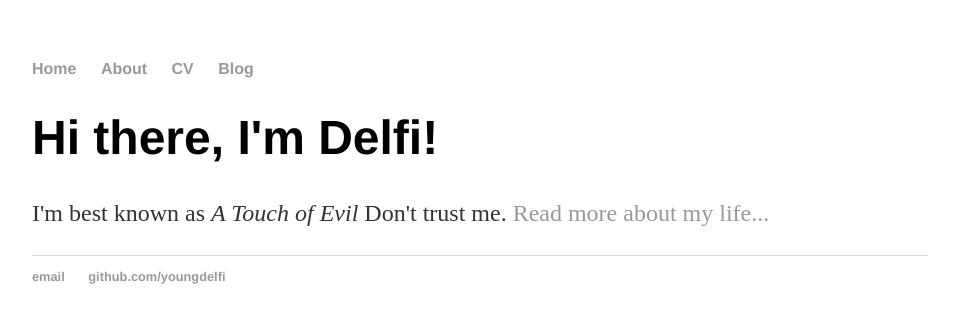
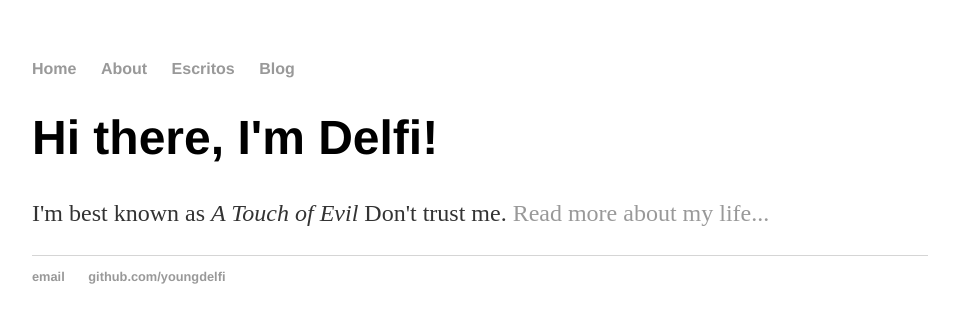
Before and after one commit to youngdelfi/youngdelfi.github.io, a Jekyll site: the page built from index.html, in a window 1280 px wide. Shown: the top 323 px of the page, without its empty margins (160-1119 px from the left). Built offline with Jekyll 4.4.1, drawn with Linux system fonts in a browser that asks for light colours.

Commit message:
Update default.html
Added escritos link

```diff
--- a/_layouts/default.html
+++ b/_layouts/default.html
@@ -10,7 +10,7 @@
 	    		<ul>
 	        		<li><a href="/">Home</a></li>
 		        	<li><a href="/about">About</a></li>
-	        		<li><a href="/cv">CV</a></li>
+	        		<li><a href="/escritos">Escritos</a></li>
 	        		<li><a href="/blog">Blog</a></li>
 	    		</ul>
 			</nav>
```
